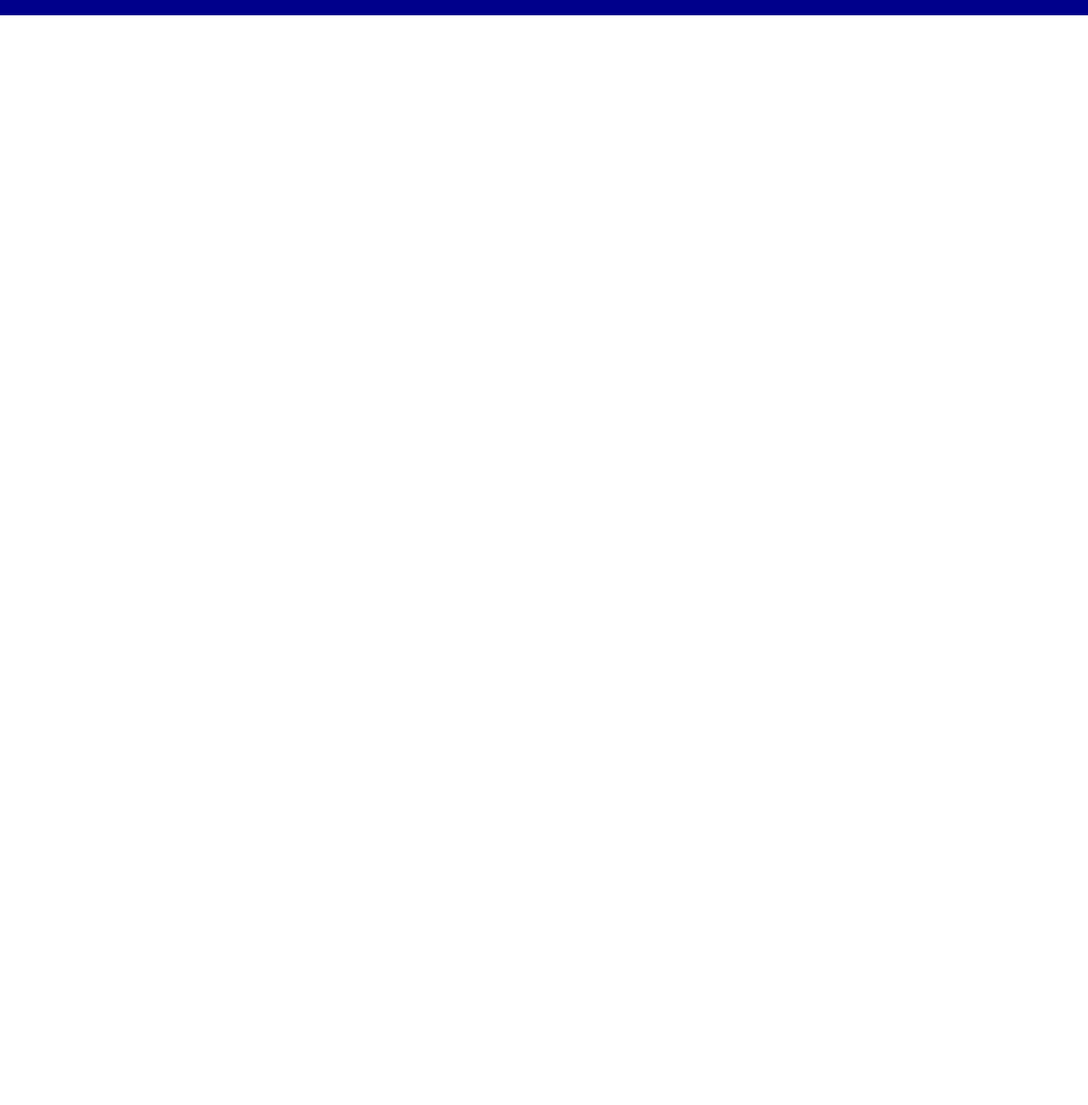
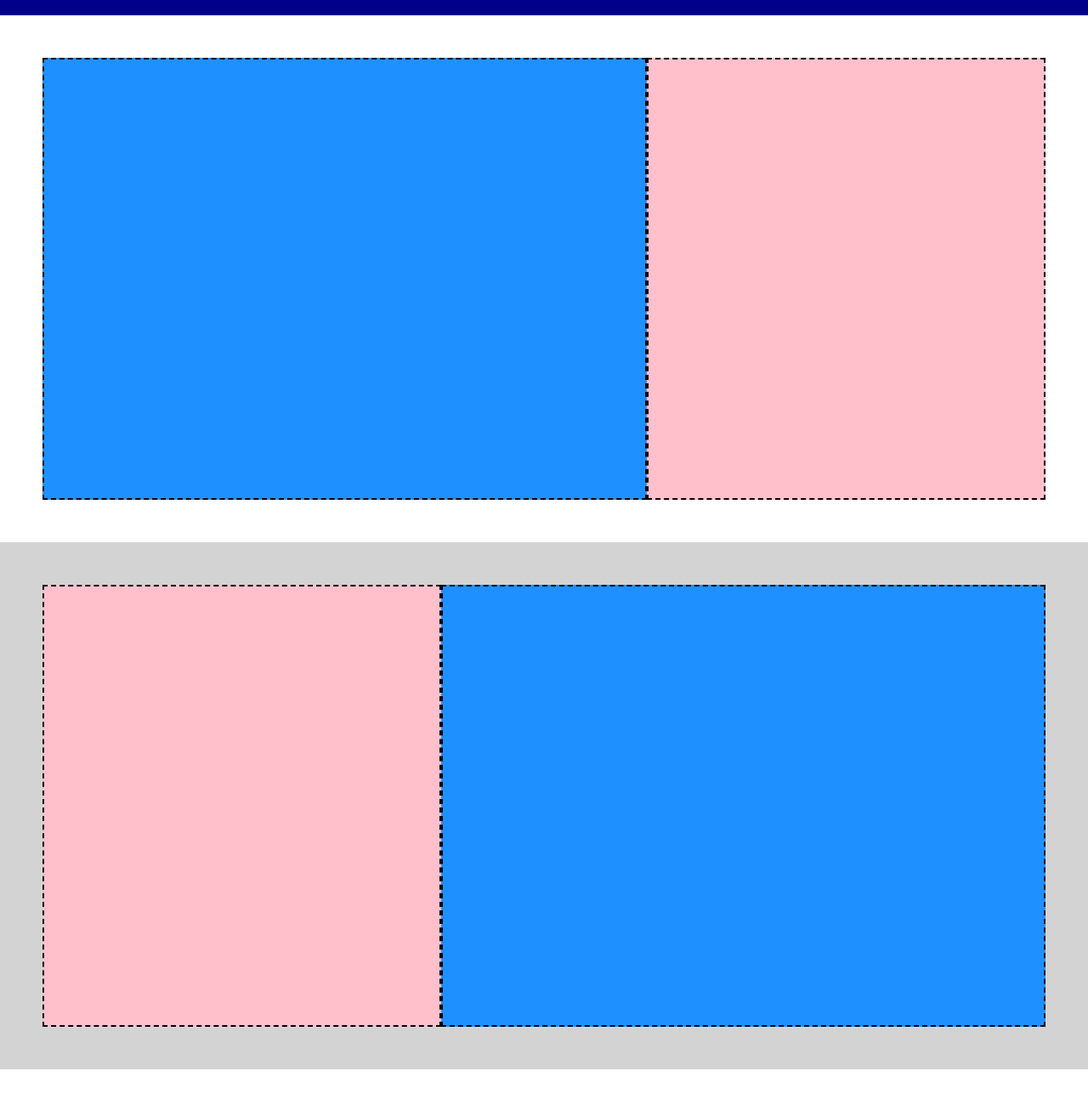
Before and after one commit to dieromeo/htmlcss-struttura-discord, a plain HTML site: page index.html in a window 1280 px wide. Shown: the part 580-1880 px from the top of the page at 85% size. Before the commit the page ends 800 px from the top, so only its background shows below. Drawn offline with Linux system fonts and the light colour scheme.

Commit message:
feat: prime tre sezioni del main

```diff
--- a/css/style.css
+++ b/css/style.css
@@ -33,6 +33,18 @@ DEBUG
 .debug .header-box {
     background-color: #ee82ee;
     height: 415px;
+    border: 2px dashed black;
+}
+
+.debug section :first-child {
+    background-color: #1e90ff;
+    height: 520px;
+    border: 2px dashed black;
+}
+
+.debug section :last-child {
+    background-color: #ffc0cb;
+    height: 520px;
     border: 2px dashed black;
 }
 
@@ -78,6 +90,24 @@ MAIN
 ------------
 */
 
+section {
+    justify-content: center;
+    padding: 50px;
+}
+
+section :first-child {
+    width: 750px;
+}
+
+section :last-child {
+    width: 495px;
+}
+
+.reverse {
+    background-color: #d3d3d3;
+    flex-direction: row-reverse;
+}
+
 /*
 ------------
 COMMON
--- a/index.html
+++ b/index.html
@@ -24,6 +24,25 @@
             </div>
             <!-- /secondo header box per contenuto succ.-->
         </div>
+
+        <main>
+            <section class="flex">
+                <div></div>
+                <div></div>
+            </section>
+
+            <section class=" reverse flex">
+                <div></div>
+                <div></div>
+            </section>
+
+            <section class="flex">
+                <div></div>
+                <div></div>
+            </section>
+
+
+        </main>
     </header>
     <!-- /header-->
 
```
